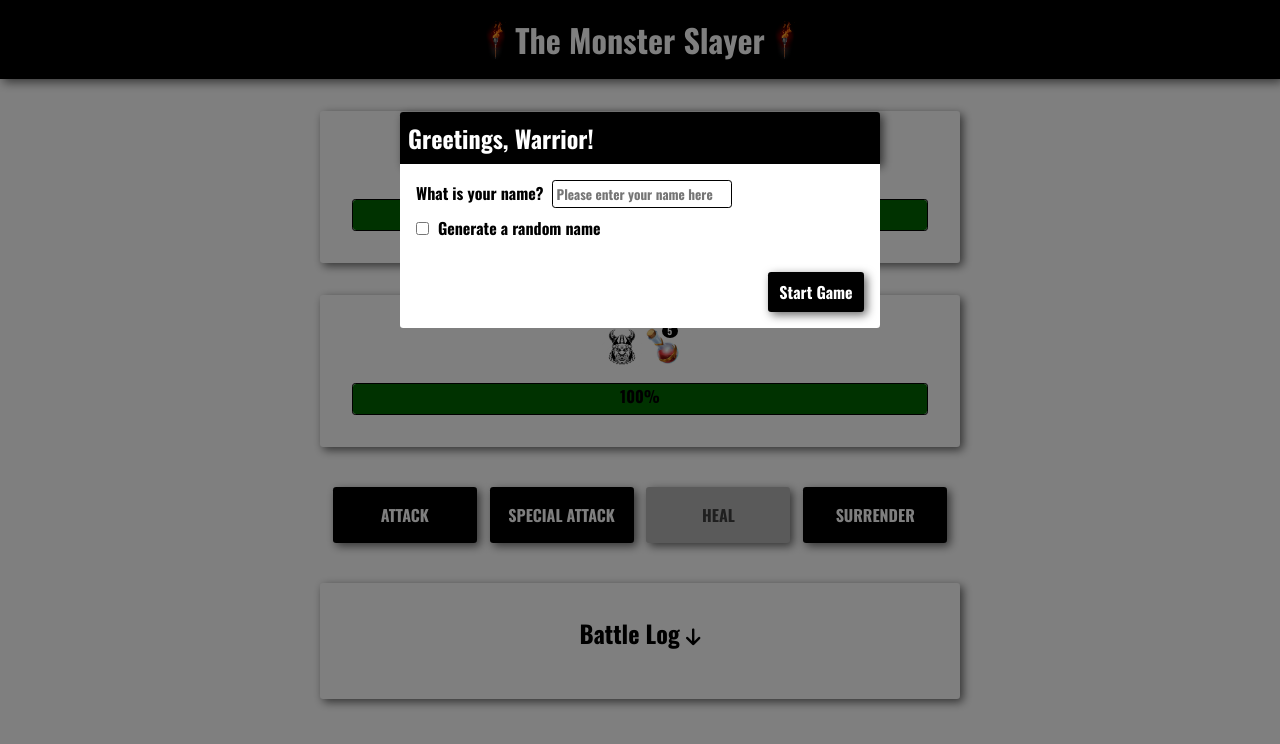
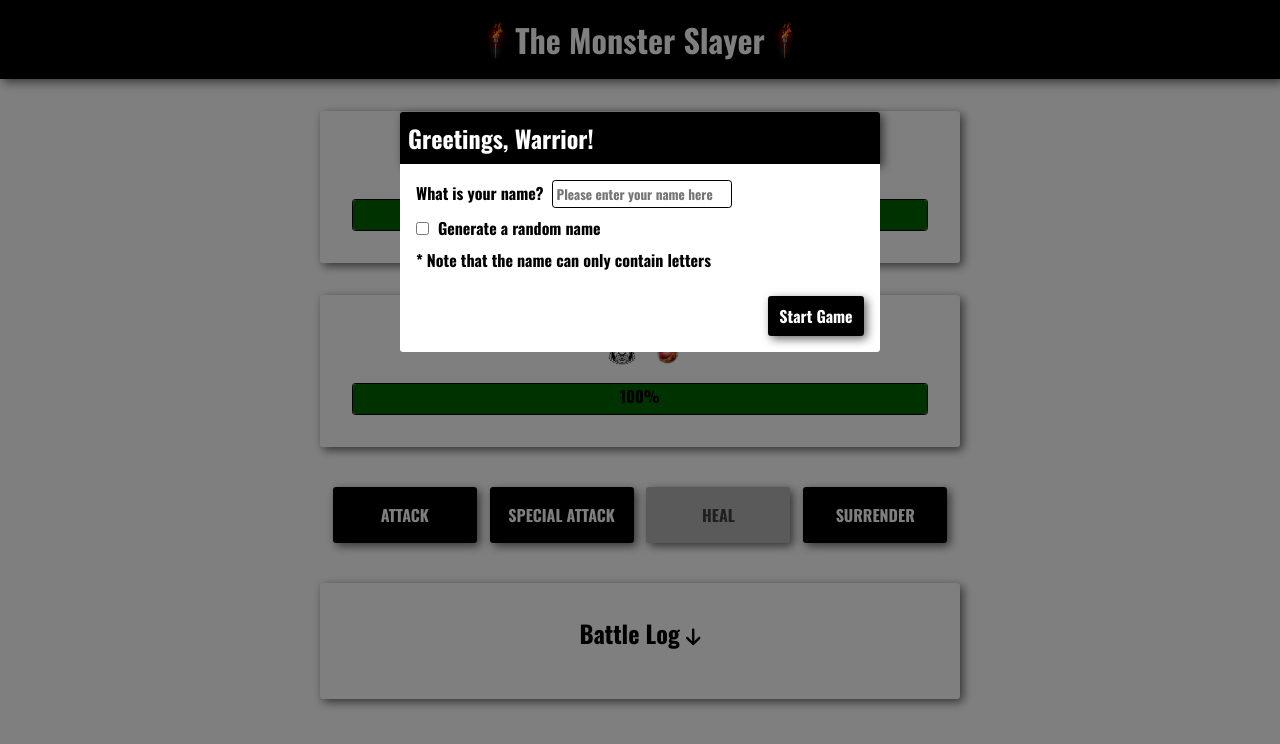
Before and after one commit to erikismyname/the-monster-slayer, a Vue app: page / in a window 1280 px wide. Shown: the top 744 px of the page. Built offline with nearby package versions, Linux system fonts and the light colour scheme.

Commit message:
Modify modal component

```diff
--- a/src/components/Modal.vue
+++ b/src/components/Modal.vue
@@ -27,9 +27,9 @@
                         <base-input
                             v-model.trim="playerName"
                             :class="invalidClass"
+                            :placeholder="playerNameInputPlaceholder"
                             id="player-name"
                             data-testid="player-name"
-                            placeholder="Please enter your name here"
                         />
                     </div>
                     <div>
@@ -42,6 +42,7 @@
                             Generate a random name
                         </base-label>
                     </div>
+                    <span>* Note that the name can only contain letters</span>
                     <div class="button-container">
                         <base-button
                             @click.native="startGame"
@@ -88,6 +89,9 @@
             invalidClass() {
                 return { invalid: this.isPlayerNameInvalid };
             },
+            playerNameInputPlaceholder() {
+                return this.isPlayerNameInvalid ? 'Why play the rebel?' : 'Please enter your name here'
+            }
         },
         watch: {
             isCheckboxChecked(isChecked) {
@@ -97,13 +101,20 @@
         },
         methods: {
             startGame() {
-                if (!this.playerName) {
+                if (this.isPlayerNameNotValid()) {
                     this.isPlayerNameInvalid = true;
                     return;
                 }
 
                 this.$emit("start-game", this.playerName);
             },
+            isPlayerNameNotValid() {
+                if (!this.playerName || !this.playerName.match(/^[a-zA-Z]+$/)) {
+                    return true;
+                }
+
+                return false;
+            }
         },
     };
 </script>
@@ -141,14 +152,19 @@
         background-color: white;
     }
 
-    .modal div:first-of-type {
+    .modal div:not(.button-container) {
         margin-bottom: 0.5rem;
+    }
+
+    .invalid::placeholder {
+        color: #880808;
+        opacity: 1; /* Firefox fix (adds lower opacity by default) */
     }
 
     .button-container {
         display: flex;
         justify-content: flex-end;
-        margin-top: 2rem;
+        margin-top: 1.5rem;
     }
 
     button {
```
